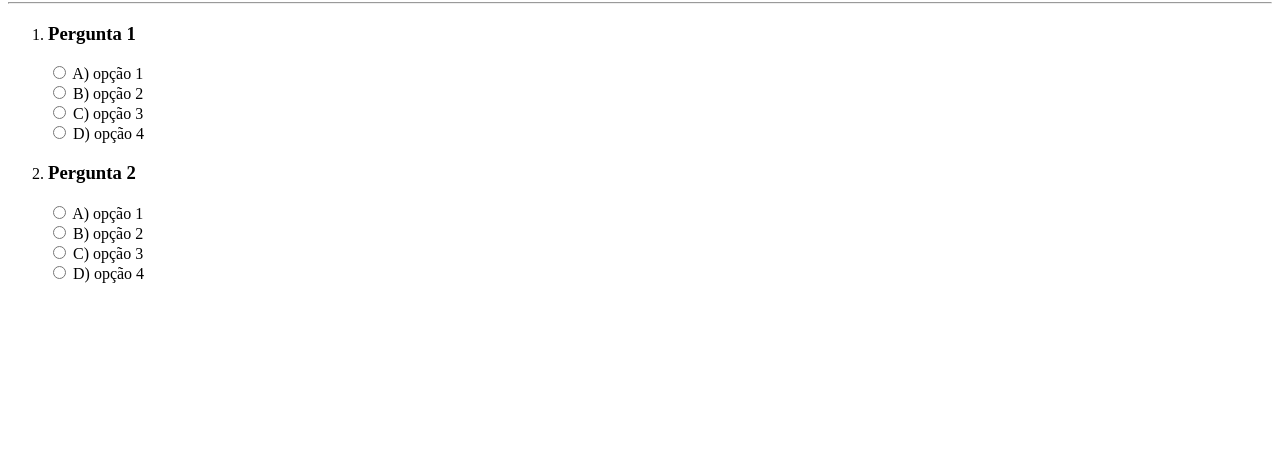
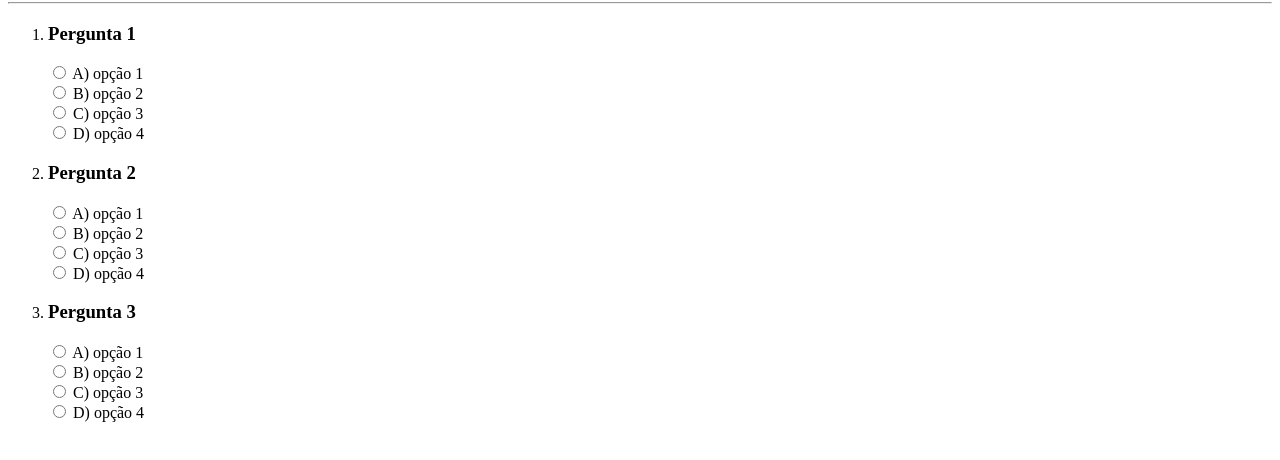
Before and after one commit to Nigraum/rocketseat-html-challenge, a plain HTML site: page QUIZ-challenge/index.html in a window 1280 px wide. Shown: the part 78-538 px from the top of the page. Drawn offline with Linux system fonts and the light colour scheme.

Commit message:
Done question 3

```diff
--- a/QUIZ-challenge/index.html
+++ b/QUIZ-challenge/index.html
@@ -46,7 +46,25 @@
                     <input type="radio" name="question-2" id="question-2-d" value="D">
                     <label for="question-2-d">D) opção 4</label>
                 </div>
-
+            </li>
+            <li>
+                <h3>Pergunta 3</h3>
+                <div>
+                    <input type="radio" name="question-3" id="question-3-a" value="A">
+                    <label for="question-3-a">A) opção 1</label>
+                </div>
+                <div>
+                    <input type="radio" name="question-3" id="question-3-b" value="B">
+                    <label for="question-3-b">B) opção 2</label>
+                </div>
+                <div>
+                    <input type="radio" name="question-3" id="question-3-c" value="C">
+                    <label for="question-3-c">C) opção 3</label>
+                </div>
+                <div>
+                    <input type="radio" name="question-3" id="question-3-d" value="D">
+                    <label for="question-3-d">D) opção 4</label>
+                </div>
             </li>
         </ol>
     </body>
```
